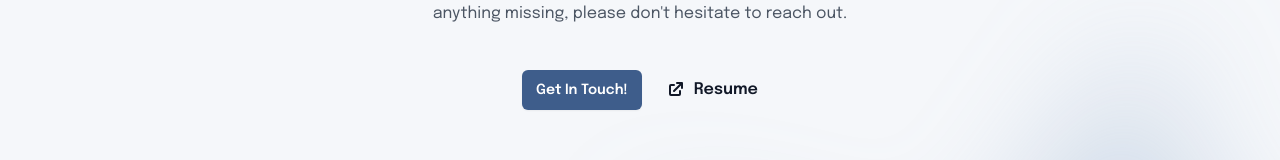
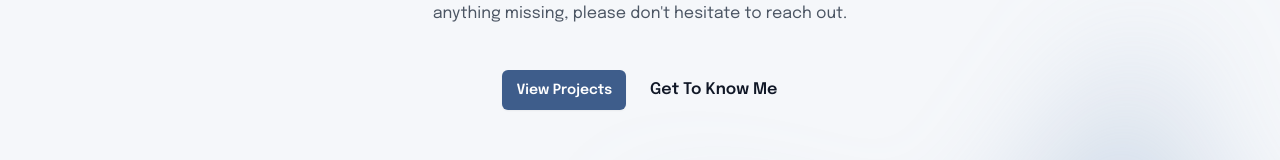
Before and after one commit to Justin-Bento/portfolio, a Next.js app: page / in a window 1280 px wide. Shown: the part 590-750 px from the top of the page. Built offline with nearby package versions, Linux system fonts and the light colour scheme; no server answers.

Commit message:
updated call to actions.

```diff
--- a/pages/index.tsx
+++ b/pages/index.tsx
@@ -108,15 +108,14 @@ function Hero_Section() {
             If you&#39;re interested in collaborating with me on a project or if there&#39;s anything missing, please don&#39;t hesitate to reach out.
           </p>
           <div className="flex items-center justify-center mt-10 gap-x-6">
-            <a
-              href="#"
+            <Link
+              href="/projects"
               className="rounded-md bg-primary-600  px-3.5 py-2.5 text-sm font-semibold text-white shadow-sm hover:bg-primary-500 focus-visible:outline focus-visible:outline-2 focus-visible:outline-offset-2 focus-visible:outline-primary-600"
             >
-              Get In Touch!
-            </a>
-            <Link href="https://docs.google.com/document/d/13TFxDfDENVr2-qXO2_zdYv6jHs-m582U/edit?usp=sharing&ouid=114993777085049054802&rtpof=true&sd=true" className="inline-flex items-center gap-2 text-base font-semibold leading-6 text-gray-900 dark:text-primary-100">
-              <HiExternalLink className="mb-0.5 w-5 h-5" />
-              Resume
+              View Projects
+            </Link>
+            <Link href="/about" className="inline-flex items-center gap-2 text-base font-semibold leading-6 text-gray-900 dark:text-primary-100">
+              Get To Know Me
             </Link>
           </div>
         </div>
```
